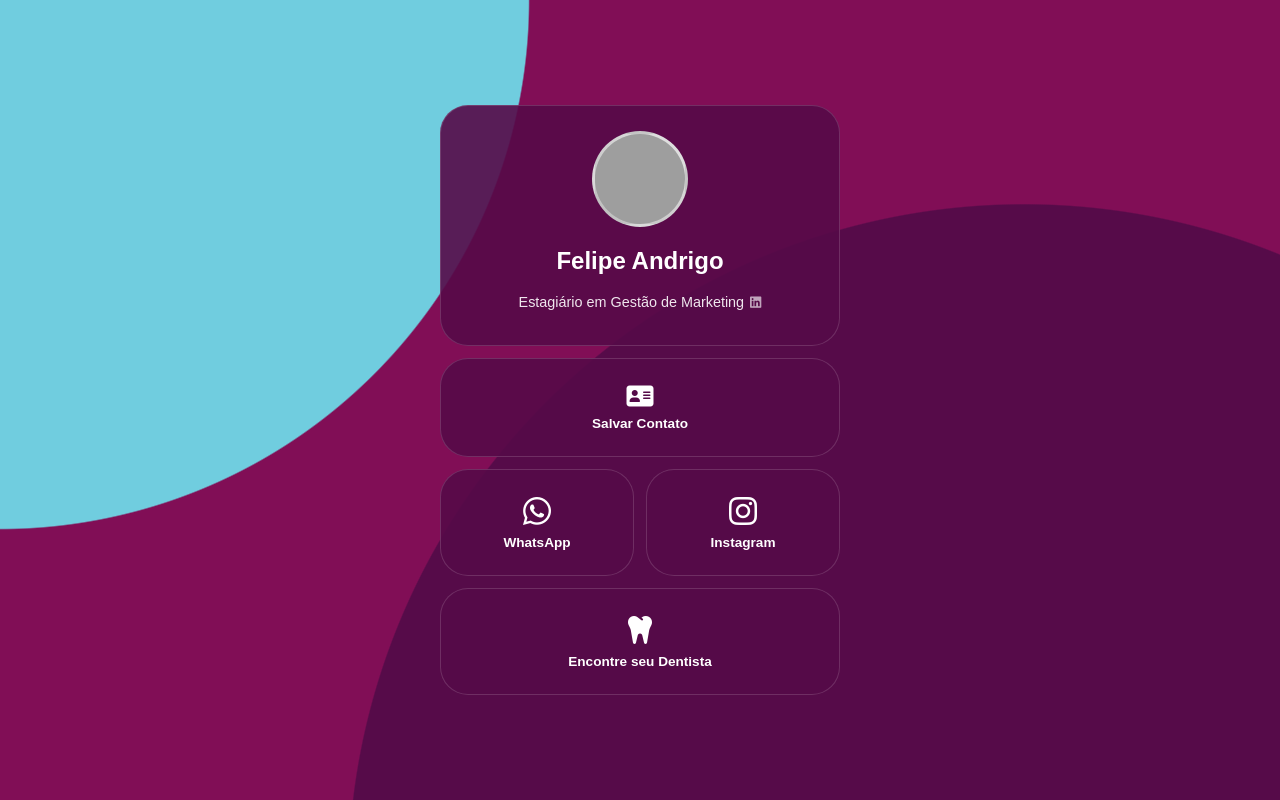
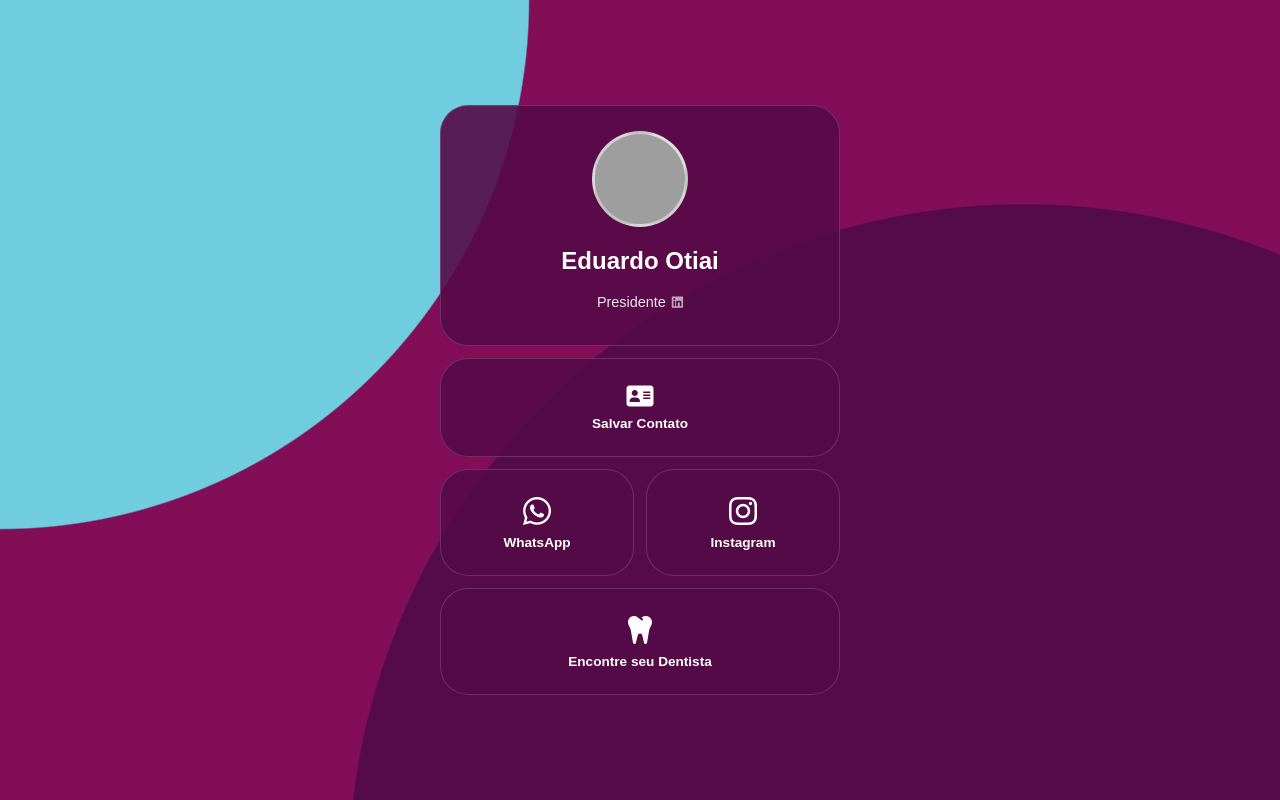
Before and after one commit to uniodontopp/ntag-otiai-unipp, a plain HTML site: page index.html in a window 1280 px wide. Drawn offline with Linux system fonts and the light colour scheme; grey boxes are pictures that could not be loaded; a web font is replaced by a local one.

Commit message:
index.html

```diff
--- a/index.html
+++ b/index.html
@@ -19,8 +19,7 @@
             --shape-cyan: #70cddf;
             --shape-dark: #560b49;
 
-            /* --- MUDANÇA AQUI: O EFEITO ROXO ESCURO --- */
-            /* Em vez de branco transparente, usamos a cor da marca com 90% de opacidade */
+            /* Visual Roxo Escuro Sólido */
             --card: rgba(86, 11, 73, 0.9);
 
             --text: #ffffff;
@@ -67,8 +66,6 @@
             align-items: center;
             transition: 0.3s ease;
             border: 1px solid var(--glass-border);
-
-            /* Removi o blur para ficar nítido e sólido como você gostou */
             cursor: pointer;
 
             /* Preparação para animação via JS */
@@ -81,7 +78,6 @@
         .card:hover {
             transform: translateY(-5px);
             border-color: var(--hover-light);
-            /* MUDANÇA NO HOVER: Fica um roxo um pouco mais claro e vivo */
             background: rgba(110, 20, 95, 1);
             box-shadow: 0 8px 20px rgba(0, 0, 0, 0.3);
         }
@@ -96,12 +92,11 @@
             background: linear-gradient(45deg, #aaa, #ddd);
             margin-bottom: 15px;
             object-fit: cover;
-            border: 3px solid rgba(255, 255, 255, 0.2); /* Borda um pouco mais grossa */
+            border: 3px solid rgba(255, 255, 255, 0.2);
         }
 
         h1 { font-size: 1.5rem; margin: 5px 0; font-weight: 700; text-align: center;}
 
-        /* Ajuste para o texto do cargo + ícone pequeno */
         p { font-size: 0.9rem; opacity: 0.9; text-align: center; margin-bottom: 10px; font-weight: 400; display: flex; align-items: center; gap: 6px; justify-content: center; }
 
         .label { font-weight: 600; font-size: 0.85rem; color: var(--accent); margin-top: 8px; text-align: center;}
@@ -118,7 +113,7 @@
             <h1 id="nome-colaborador">...</h1>
             <p>
                 <span id="cargo-colaborador">...</span>
-                <i class="fa-brands fa-linkedin" style="font-size: 0.9em; opacity: 0.7;"></i>
+                <i class="fa-brands fa-linkedin" id="icone-linkedin-perfil" style="font-size: 0.9em; opacity: 0.7; display: none;"></i>
             </p>
         </a>
 
@@ -148,23 +143,25 @@
         // ÁREA DE DADOS DO COLABORADOR
         // ==========================================
         const colaborador = {
-            nome: "Felipe Andrigo",
-            cargo: "Estagiário em Gestão de Marketing",
-            email: "felipe.andrigo@exemplo.com.br",
+            nome: "Eduardo Otiai",
+            cargo: "Presidente",
 
-            // Link do seu LinkedIn Pessoal (Vai no Card do Topo)
-            linkedinPessoal: "https://www.linkedin.com/in/felipe-alves-325a4121a/",
+            // E-mail da Presidência
+            email: "presidencia@uniodontoprudente.com.br",
 
-            // Foto do LinkedIn
-            fotoUrl: "https://media.licdn.com/dms/image/v2/D4D03AQEKm9mgWnCChw/profile-displayphoto-crop_800_800/B4DZd95TyVGgAU-/0/1750163865284?e=1771459200&v=beta&t=7uT3OeC28MjI6gmcFlVmcV3pL0TQIKC-6f9NsM8RaRE",
+            // Link do LinkedIn
+            linkedinPessoal: "https://www.linkedin.com/in/eduardo-otiai-33333a310/",
+
+            // Foto do Eduardo
+            fotoUrl: "https://media.licdn.com/dms/image/v2/D4D03AQEch5SCxwW0wg/profile-displayphoto-shrink_800_800/profile-displayphoto-shrink_800_800/0/1719016754760?e=1772064000&v=beta&t=JDf1Qx7xKjKGTSBy1TyPZ05szOy3W2oNlmR6oUiy4SQ",
 
             // WhatsApp
-            whatsapp: "5518996475746",
+            whatsapp: "5518997713467",
 
-            // Instagram Uniodonto
-            instagram: "https://www.instagram.com/uniodontoprudente/",
+            // Instagram Pessoal (Atualizado)
+            instagram: "https://www.instagram.com/eduardootiai/",
 
-            // Buscador de Dentistas
+            // Busca Dentista (Link Padrão)
             buscaDentista: "https://seguro.fisistemas.com.br/EncontreSeuDentista/pesquisa;s=336017"
         };
 
@@ -172,22 +169,21 @@
         // LÓGICA DO SISTEMA
         // ==========================================
 
-        // 1. Preenche Textos e Links do Perfil
         document.title = `${colaborador.nome} | Contato`;
         document.getElementById('nome-colaborador').innerText = colaborador.nome;
         document.getElementById('cargo-colaborador').innerText = colaborador.cargo;
 
-        // Configura o link do Card de Perfil
         const cardProfile = document.getElementById('card-profile');
+        const iconProfile = document.getElementById('icone-linkedin-perfil');
         if(colaborador.linkedinPessoal) {
             cardProfile.href = colaborador.linkedinPessoal;
+            iconProfile.style.display = 'inline-block';
         } else {
-            // Se não tiver link, remove o comportamento de clique
             cardProfile.removeAttribute('href');
             cardProfile.style.cursor = 'default';
+            iconProfile.style.display = 'none';
         }
 
-        // 2. Carrega Foto
         const imgElement = document.getElementById('foto-perfil');
         if (colaborador.fotoUrl && colaborador.fotoUrl.length > 10) {
             imgElement.src = colaborador.fotoUrl;
@@ -199,7 +195,6 @@
             cardProfile.insertBefore(divIcon, cardProfile.children[0]);
         }
 
-        // 3. Configura Botões Inferiores
         const configBtn = (id, link, prefix = '') => {
             const el = document.getElementById(id);
             if(link) el.href = prefix + link;
@@ -210,7 +205,6 @@
         configBtn('link-instagram', colaborador.instagram);
         configBtn('link-dentista', colaborador.buscaDentista);
 
-        // 4. Animação em Cascata
         const cards = document.querySelectorAll('.card');
         cards.forEach((card, index) => {
             if(!card.classList.contains('hidden')){
@@ -219,9 +213,8 @@
             }
         });
 
-        // 5. Gerar vCard
         function gerarVcard() {
-            // Para o vCard, usamos o link do LinkedIn Pessoal se houver, ou Insta
+            // Se tiver Instagram pessoal, ele vai no vCard também (como URL secundária ou principal se LinkedIn faltar)
             const socialLink = colaborador.linkedinPessoal || colaborador.instagram;
 
             const vcard = `BEGIN:VCARD\nVERSION:3.0\nFN:${colaborador.nome}\nTITLE:${colaborador.cargo}\nTEL;TYPE=CELL:${colaborador.whatsapp}\nEMAIL:${colaborador.email}\nURL:${socialLink}\nEND:VCARD`;
```
